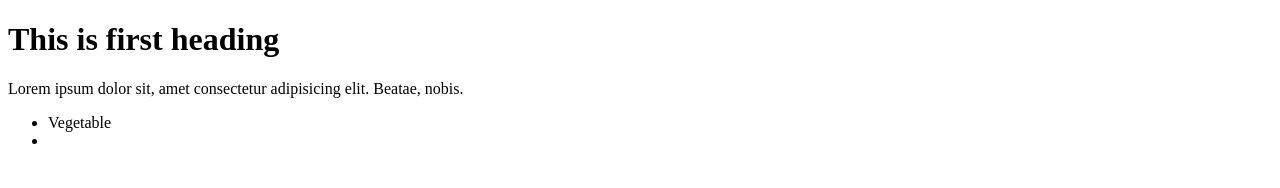
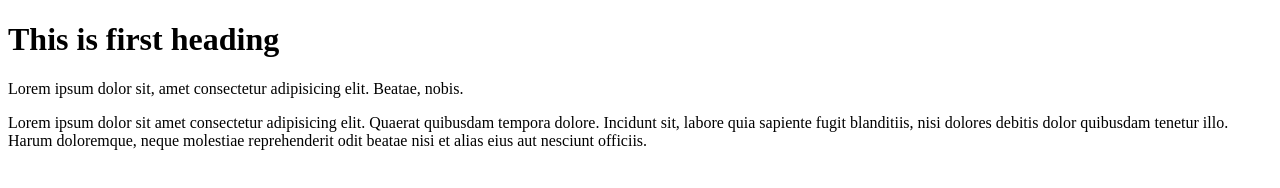
Before and after one commit to abdur-rehman-ali/Git, a plain HTML site: page index.html in a window 1280 px wide. Drawn offline with Linux system fonts and the light colour scheme.

```diff
--- a/index.html
+++ b/index.html
@@ -8,10 +8,6 @@
 <body>
     <h1>This is first heading</h1>
     <p>Lorem ipsum dolor sit, amet consectetur adipisicing elit. Beatae, nobis.</p>
-    <ul>
-        <li>Vegetable</li>
-        <li></li>
-
-    </ul>
+    <p>Lorem ipsum dolor sit amet consectetur adipisicing elit. Quaerat quibusdam tempora dolore. Incidunt sit, labore quia sapiente fugit blanditiis, nisi dolores debitis dolor quibusdam tenetur illo. Harum doloremque, neque molestiae reprehenderit odit beatae nisi et alias eius aut nesciunt officiis.</p>
 </body>
 </html>
```
Also changed, not shown: 1 other file.
